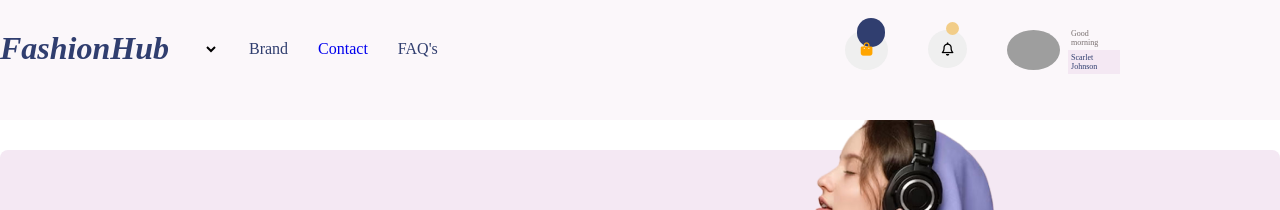
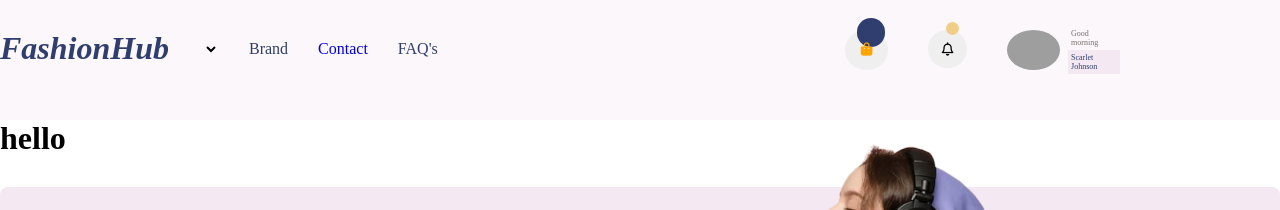
Before and after one commit to EwiJosepha/ecommerceReact, a React (Vite) app: page /Details in a window 1280 px wide. Shown: the top 210 px of the page. Built offline with nearby package versions, Linux system fonts and the light colour scheme; no server answers; grey boxes are pictures that could not be loaded.

Commit message:
display goods

```diff
--- a/src/App.jsx
+++ b/src/App.jsx
@@ -3,6 +3,8 @@ import Nav from './Components/Nav/Nav'
 import { QueryClient, QueryClientProvider } from "@tanstack/react-query";
 import Contact from './Components/Contactpage/Contact'
 import Home from './Components/Homepage/Home'
+import Details from './Components/Mealcards/Details';
+import Mealcard from './Components/Mealcards/Mealcard';
 import './App.css'
 
 function App() {
@@ -10,15 +12,16 @@ function App() {
   return (
     <>
     <QueryClientProvider client={client}>
+
     <Router>
      <Nav />
       <Routes>
         <Route path="/Contact" element={<Contact />}/>
-        {/* <Route path="/Homepage" element={<Home />}/> */}
+        <Route path="/Details" element={<Details />}/>
       </Routes>
     </Router>
+
     <Home />
-
     </QueryClientProvider>
     </>
   )
--- a/src/Components/Details/Details.jsx
+++ b/src/Components/Mealcards/Details.jsx
@@ -1,9 +1,9 @@
 function Details () {
   return (
     <>
-    <h1>hello bug</h1>
+    <h1>hello</h1>
     </>
   )
-}
+  }
 
-export default Details
+  export default Details
--- a/src/Components/Mealcards/Mealcard.jsx
+++ b/src/Components/Mealcards/Mealcard.jsx
@@ -1,9 +1,11 @@
-import { useQuery } from "@tanstack/react-query"
-import Details from "../Details/Details";
+import { useQuery } from "@tanstack/react-query";
+// import { useNavigate } from "react-router-dom";
 import { Link } from "react-router-dom";
-import axios from "axios"
-import "./meal.css"
-function Mealcard () {
+import axios from "axios";
+import "./meal.css";
+
+function Mealcard() {
+  // const navigate = useNavigate();
   const { data } = useQuery({
     queryKey: ["mealcard"],
     queryFn: async () => {
@@ -11,52 +13,51 @@ function Mealcard () {
         `https://dummyjson.com/products?limit=0&skip=0`
       );
 
-      return res.data.products
+      return res.data.products;
     },
   });
 
   console.log(data);
   return (
     <>
+      <div className="containerthumb">
+        {data?.map((item) => {
+          return (
+            <div className="top">
+              <div className="subcard" id="subcards">
+                {/* <Link to="/Details"> */}
+                <img src={item.thumbnail} id="details-page" />
+                {/* </Link> */}
 
-       <div className="containerthumb">
-       {data?.map((item)=>(
-       <div className="top">
-
-         <div className="subcard" id="subcards">
-
-         <Link to="/Details?id=${item.id}">
-         <img src={item.thumbnail} id="details-page"/>
                 <i className="fa-regular fa-heart"></i>
-          </Link>
               </div>
-
 
               <div className="snikersprice">
                 <span id="snykers">{item.title}</span>
                 <span id="snykers-price">{item.price}</span>
               </div>
 
-
               <div className="shoes-available">
                 <p id="shoes"> 5 types of shoes available</p>
               </div>
               <div className="stars">
-         <span id="star" className="fa-star">{item.rating}</span>
+                <span id="star" className="fa-star">
+                  {item.rating}
+                </span>
                 <p id="number">(121)</p>
               </div>
               <div className="date">
-           {/* <button id="addtocard" className="addtocard" data-imageid=${item.id}>Add to Card</button> */}
+                <button id="addtocard" className="addtocard">
+                  Add to Card
+                </button>
                 <button id="shortlist">Short List</button>
               </div>
             </div>
-           ))}
+          );
+        })}
       </div>
-
-
-
     </>
-  )
+  );
 }
 
-export default Mealcard
+export default Mealcard;
```
Also changed, not shown: src/Components/renderhome/Renderhome.jsx (added, +10 -0 lines). Lines whose indentation alone changed are shown as unchanged.
